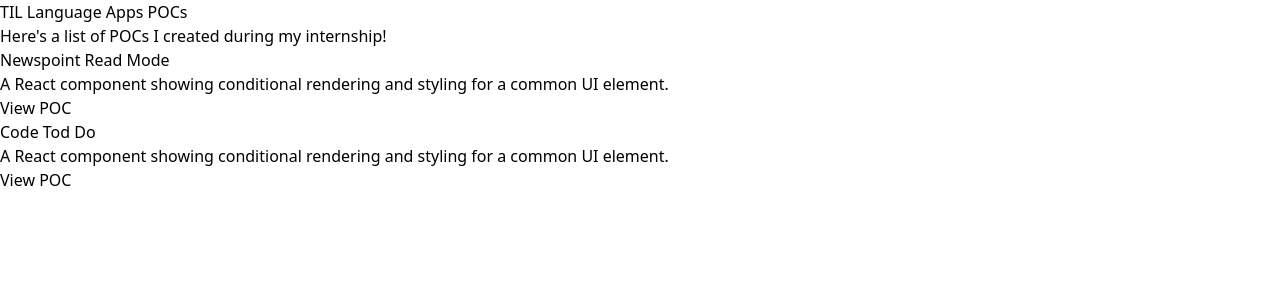
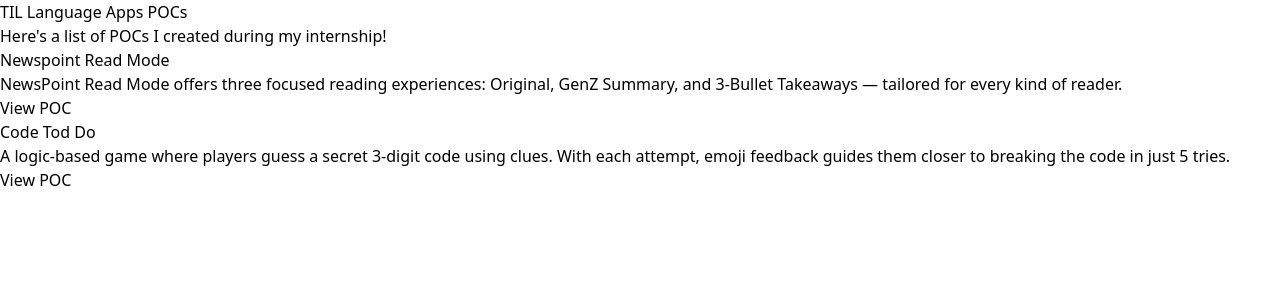
Before and after one commit to chaitanya-cloud08/TIL_POC, a React (Vite) app: page / in a window 1280 px wide. Shown: the top 300 px of the page. Built offline with nearby package versions, Linux system fonts and the light colour scheme.

Commit message:
Modified ui

```diff
--- a/src/pocs.js
+++ b/src/pocs.js
@@ -4,14 +4,13 @@ export const pocs = [
   {
     id: 'newspoint-app',
     title: 'Newspoint Read Mode',
-    description: 'A React component showing conditional rendering and styling for a common UI element.',
-    type: 'react',
+    description: 'NewsPoint Read Mode offers three focused reading experiences: Original, GenZ Summary, and 3-Bullet Takeaways — tailored for every kind of reader.',
     source: NewsPointApp,
   },
   {
     id: 'code-tod-do',
     title: 'Code Tod Do',
-    description: 'A React component showing conditional rendering and styling for a common UI element.',
+    description: ' A logic-based game where players guess a secret 3-digit code using clues. With each attempt, emoji feedback guides them closer to breaking the code in just 5 tries.',
     type: 'react',
     source: CodeTodDo,
   },
--- a/src/pocs/CodeTodDoGame.jsx
+++ b/src/pocs/CodeTodDoGame.jsx
@@ -102,14 +102,14 @@ function CodeTodDo() {
 
   return (
     // Responsive container: On small screens, content starts at the top. On larger screens, it's centered.
-    <div className="bg-gray-900 text-white min-h-screen flex flex-col items-center justify-start sm:justify-center p-4 font-sans select-none scale-75">
+    <div className="bg-gray-900 text-white min-h-screen flex flex-col items-center justify-start sm:justify-center p-4 font-sans select-none ">
       {/* max-w-sm is kept to prevent the layout from becoming too wide on desktops. */}
-      <main className="w-full max-w-sm mx-auto flex flex-col items-center space-y-3 sm:space-y-4">
+      <main className="w-full max-w-sm mx-auto flex flex-col items-center space-y-3 sm:space-y-4 scale-[0.7] -mt-32">
 
         <header className="text-center">
-          {/* Responsive text size for the main heading */}
-          <h1 className="text-4xl sm:text-5xl font-bold text-cyan-400">कोड तोड़ दो</h1>
-          {/* Responsive text size for the subtitle */}
+
+          <h1 className="text-4xl sm:text-5xl font-bold text-cyan-400 p-2">कोड तोड़ दो</h1>
+
           <p className="mt-1 text-sm sm:text-base text-gray-400">आपको {CODE_LENGTH} अंकों का गुप्त कोड तोड़ना है</p>
         </header>
 
```
